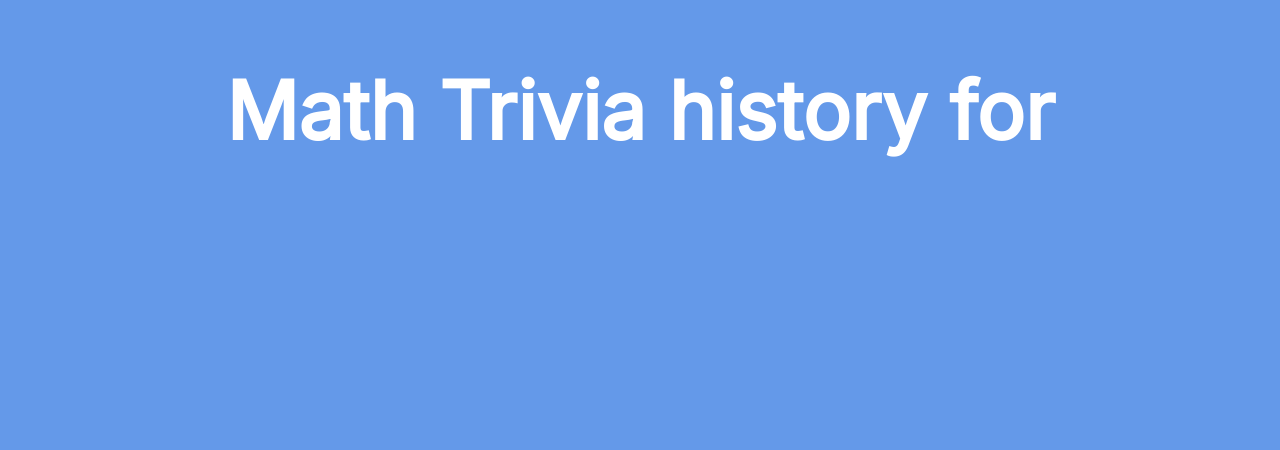
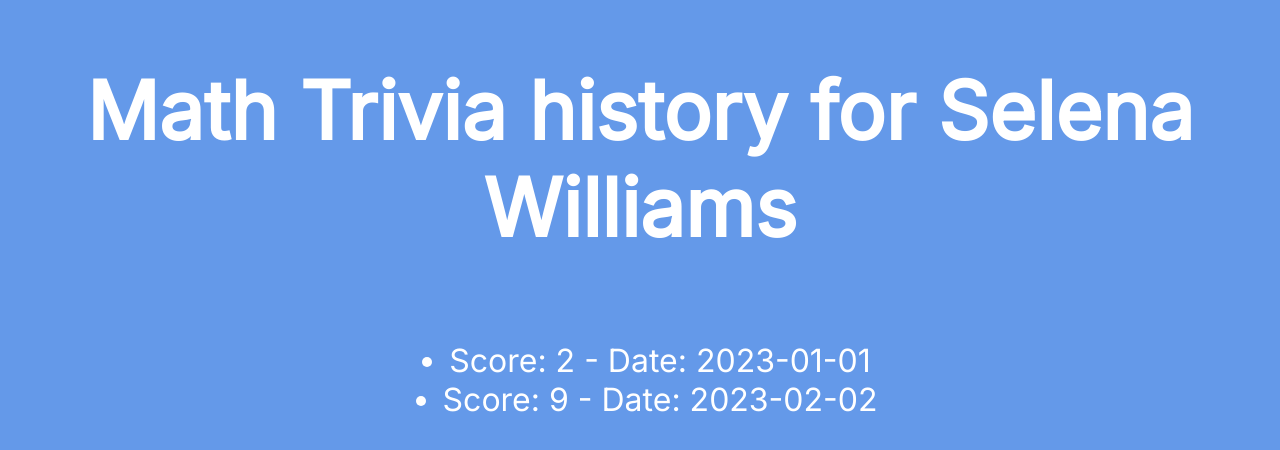
Before and after one commit to Tlholo-Koma/testing_fundamentals, a plain HTML site: page Client/src/views/quiz_history.html in a window 1280 px wide. Drawn offline with Linux system fonts and the light colour scheme; files that its build step writes are made by us from their sources.

Commit message:
fixed referencing

```diff
--- a/Client/src/views/quiz_history.html
+++ b/Client/src/views/quiz_history.html
@@ -17,8 +17,8 @@
       href="https://fonts.googleapis.com/css?family=Inter"
       rel="stylesheet"
     />
-    <link rel="stylesheet" href=".css/quiz_history.css" />
-    <script type="text/javascript" src=".js/quiz_history.js" defer></script>
+    <link rel="stylesheet" href="../public/css/quiz_history.css" />
+    <script type="text/javascript" src="../public/js/quiz_history.js" defer></script>
   </head>
   <body>
     <main id="history-main">
```
